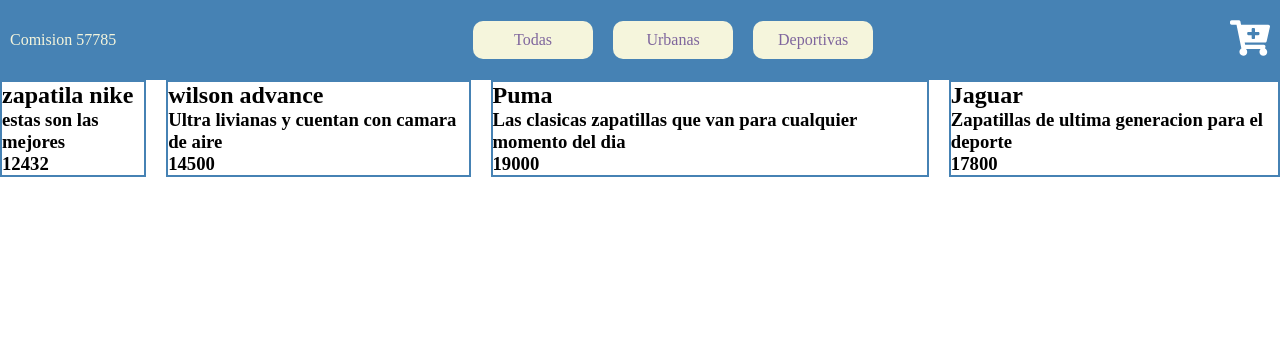
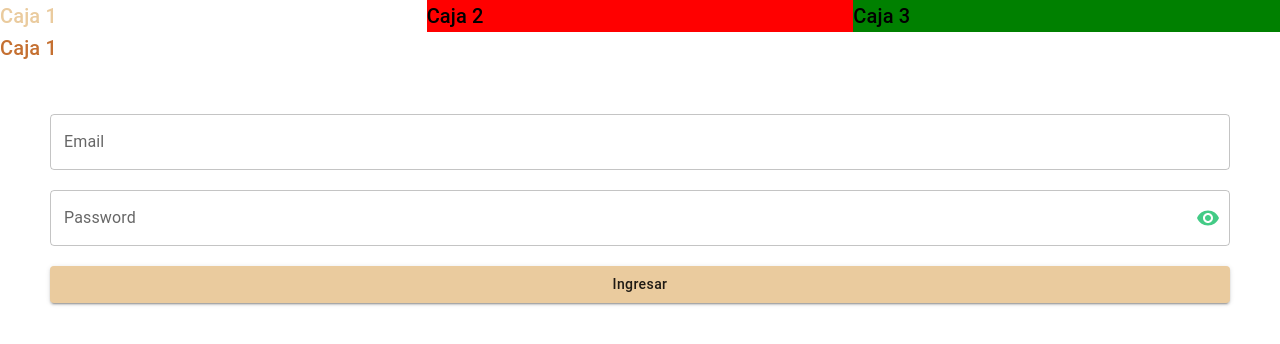
Before and after one commit to jorgeduje/comision-57785, a React (Vite) app: page / in a window 1280 px wide. Shown: the top 344 px of the page. Built offline with nearby package versions, Linux system fonts and the light colour scheme.

Commit message:
se trabaja con mui

```diff
--- a/package.json
+++ b/package.json
@@ -10,6 +10,11 @@
     "preview": "vite preview"
   },
   "dependencies": {
+    "@emotion/react": "^11.11.4",
+    "@emotion/styled": "^11.11.5",
+    "@fontsource/roboto": "^5.0.13",
+    "@mui/icons-material": "^5.15.20",
+    "@mui/material": "^5.15.20",
     "react": "^18.2.0",
     "react-dom": "^18.2.0",
     "react-icons": "^5.2.1"
--- a/src/App.jsx
+++ b/src/App.jsx
@@ -1,12 +1,16 @@
+import { ThemeProvider } from "@emotion/react";
 import { Navbar } from "./components/navbar/Navbar";
+import ProbandoComponents from "./components/probandoCompontes/ProbandoComponents";
+import ProbandoResponsive from "./components/probandoResponsive/ProbandoResponsive";
 import ItemListContainer from "./pages/itemListContainer/ItemListContainer";
+import { themeLight } from "./themeConfig";
 
 function App() {
   return (
-    <>
-      <Navbar />
-      <ItemListContainer />
-    </>
+    <ThemeProvider theme={themeLight}>
+      <ProbandoResponsive />
+      <ProbandoComponents />
+    </ThemeProvider>
   );
 }
 
--- /dev/null
+++ b/src/components/probandoCompontes/ProbandoComponents.jsx
@@ -0,0 +1,62 @@
+import {
+  Button,
+  FormControl,
+  IconButton,
+  InputAdornment,
+  InputLabel,
+  OutlinedInput,
+  TextField,
+} from "@mui/material";
+import { useState } from "react";
+import Visibility from "@mui/icons-material/Visibility";
+import VisibilityOff from "@mui/icons-material/VisibilityOff";
+const ProbandoComponents = () => {
+  const [showPassword, setShowPassword] = useState(false);
+  return (
+    <form
+      style={{
+        padding: "50px",
+        gap: "20px",
+        display: "flex",
+        flexDirection: "column",
+      }}
+    >
+      <TextField label="Email" variant="outlined" fullWidth />
+      <FormControl variant="outlined" fullWidth>
+        <InputLabel htmlFor="outlined-adornment-password">Password</InputLabel>
+        <OutlinedInput
+          fullWidth
+          id="outlined-adornment-password"
+          type={showPassword ? "text" : "password"}
+          endAdornment={
+            <InputAdornment position="end">
+              <IconButton
+                aria-label="toggle password visibility"
+                onClick={() => setShowPassword(!showPassword)}
+                edge="end"
+              >
+                {showPassword ? (
+                  <VisibilityOff color="primary" />
+                ) : (
+                  <Visibility color="secondary" />
+                )}
+              </IconButton>
+            </InputAdornment>
+          }
+          label="Password"
+        />
+      </FormControl>
+
+      <Button
+        fullWidth={true}
+        disabled={false}
+        variant="contained"
+        sx={{ textTransform: "none" }}
+      >
+        Ingresar
+      </Button>
+    </form>
+  );
+};
+
+export default ProbandoComponents;
--- /dev/null
+++ b/src/components/probandoResponsive/ProbandoResponsive.jsx
@@ -0,0 +1,33 @@
+import { Grid, Typography } from "@mui/material";
+import { styles } from "./estilos";
+
+const ProbandoResponsive = () => {
+  return (
+    <div>
+      <Grid container>
+        <Grid item xs={12} sm={6} md={4}>
+          <Typography variant="h6" color={"primary"}>
+            Caja 1
+          </Typography>
+          <Typography variant="h6" color={"primary.otro"}>
+            Caja 1
+          </Typography>
+        </Grid>
+
+        <Grid item xs={12} sm={6} md={4}>
+          <Typography variant="h6" sx={styles.cajaDos}>
+            Caja 2
+          </Typography>
+        </Grid>
+
+        <Grid item xs={12} sm={6} md={4}>
+          <Typography variant="h6" sx={{ backgroundColor: "green" }}>
+            Caja 3
+          </Typography>
+        </Grid>
+      </Grid>
+    </div>
+  );
+};
+
+export default ProbandoResponsive;
--- /dev/null
+++ b/src/components/probandoResponsive/estilos.js
@@ -0,0 +1,8 @@
+export let styles = {
+  cajaUno: {
+    backgroundColor: { xs: "blue", sm: "steelblue", md: "peru" },
+    color: "white",
+    padding: { xs: "20px", sm: "30px", md: "40px" },
+  },
+  cajaDos: { backgroundColor: "red" },
+};
--- /dev/null
+++ b/src/themeConfig.js
@@ -0,0 +1,8 @@
+import { createTheme } from "@mui/material";
+
+export const themeLight = createTheme({
+  palette: {
+    primary: { main: "#eacb9e", otro: "#c57031" },
+    secondary: { main: "#43cb86" },
+  },
+});
```
Also changed, not shown: 1 other file (tests, documents, lock files or other folders).
